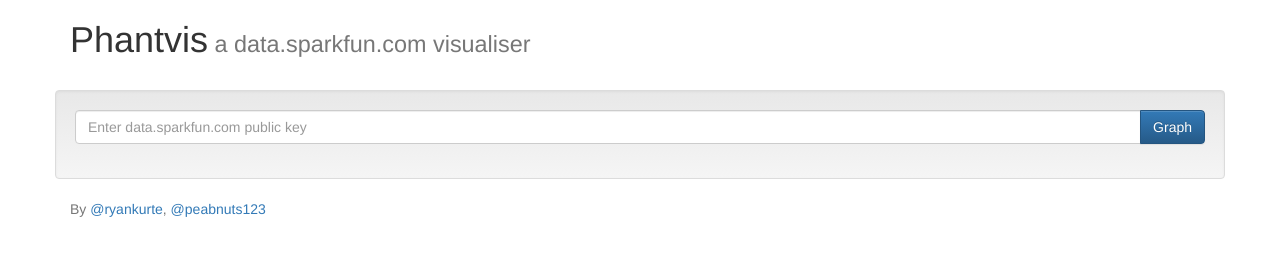
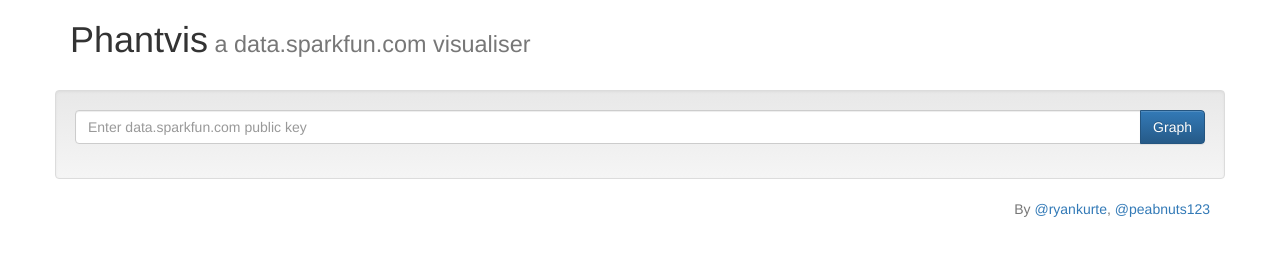
Before and after one commit to pedriantpena/phantvis, a plain HTML site: page index.html in a window 1280 px wide. Drawn offline with nearby package versions, Linux system fonts and the light colour scheme.

Commit message:
Update index.html

```diff
--- a/index.html
+++ b/index.html
@@ -52,7 +52,7 @@
 
         <div id="footer">
             <div class="container">
-                <p class="text-muted">By <a href="https://twitter.com/ryankurte">@ryankurte</a>, <a href="https://twitter.com/peabnuts123">@peabnuts123</a></p>
+                <p class="text-right text-muted">By <a href="https://twitter.com/ryankurte">@ryankurte</a>, <a href="https://twitter.com/peabnuts123">@peabnuts123</a></p>
             </div>
         </div>
 
```
